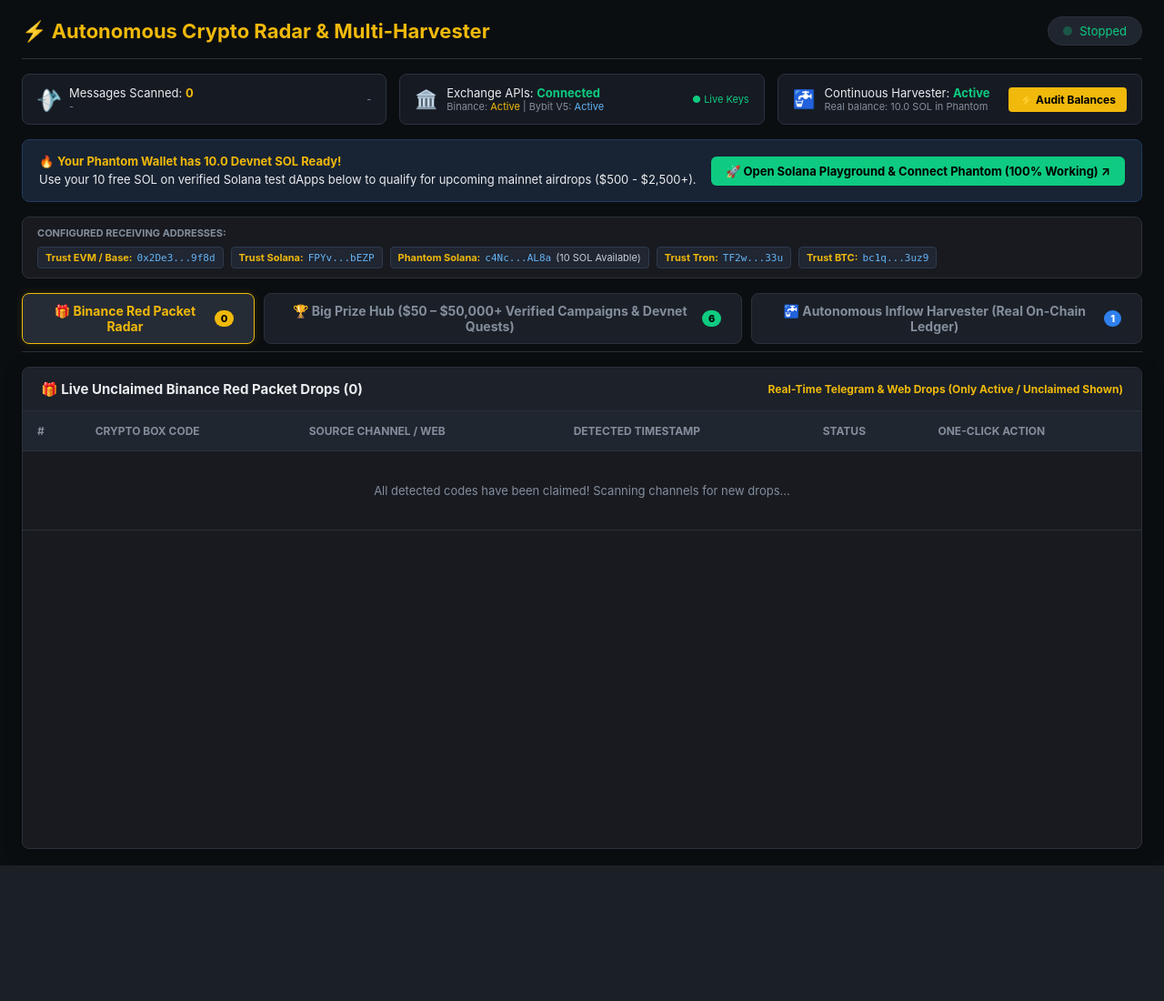
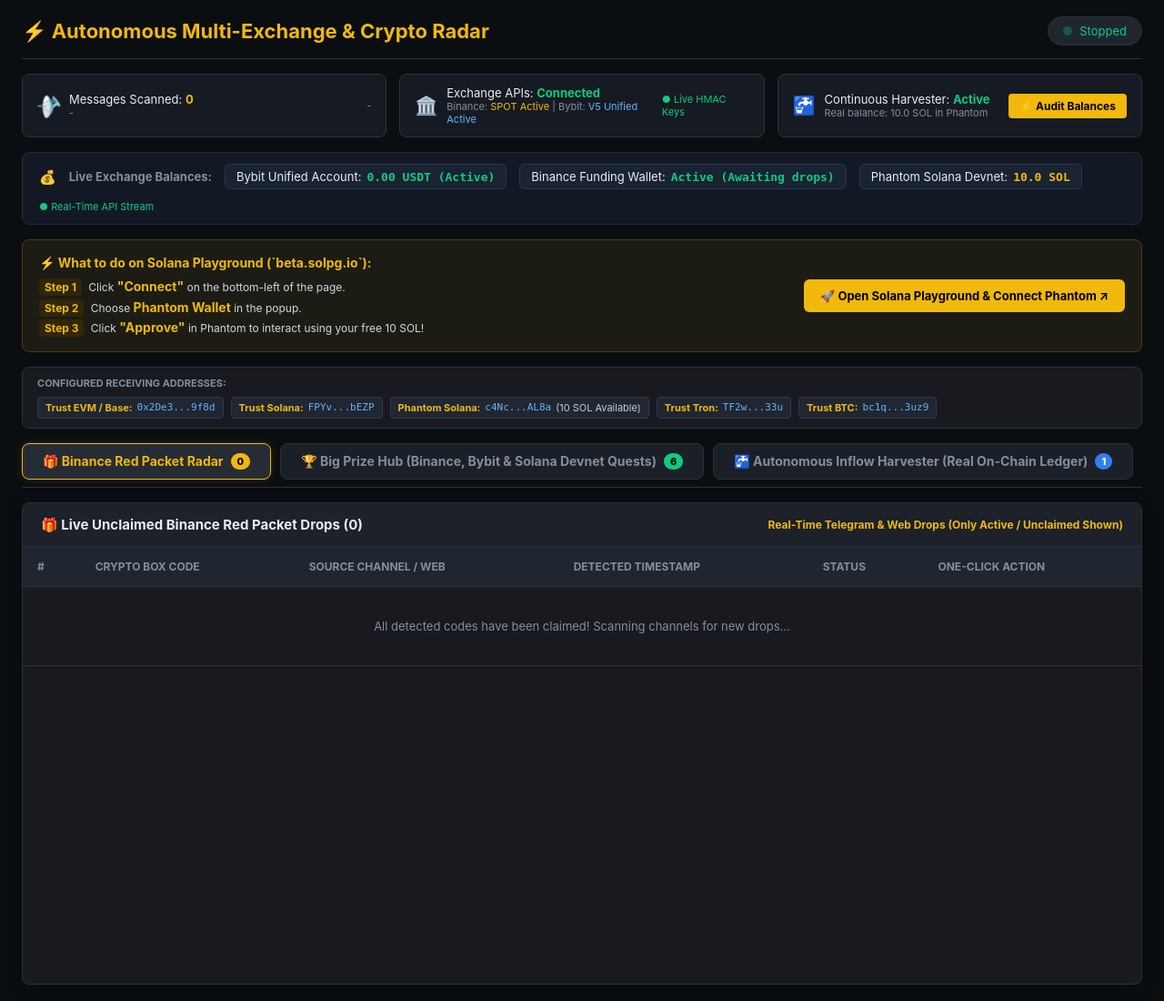
Before and after one commit to nilanjan-guha/BinanceRedPacket, a FastAPI app: page / in a window 1280 px wide. Shown: the whole page at 91% size. Before the commit the page ends 951 px from the top, so only its background shows below. Run offline with FastAPI, Linux system fonts and the light colour scheme; data that the repository does not hold is empty.

Commit message:
Update Binance & Bybit integrations, live balances, and UI instructions

```diff
--- a/templates/index.html
+++ b/templates/index.html
@@ -3,7 +3,7 @@
 <head>
   <meta charset="UTF-8">
   <meta name="viewport" content="width=device-width, initial-scale=1.0">
-  <title>Autonomous Crypto Radar & Multi-Harvester</title>
+  <title>Autonomous Multi-Exchange & Crypto Radar</title>
   <style>
     :root {
       --bg: #0b0e11;
@@ -36,19 +36,28 @@
     .radar-icon { font-size: 20px; animation: spin 4s linear infinite; }
     @keyframes spin { 100% { transform: rotate(360deg); } }
 
+    /* Live Exchange Balances Bar */
+    .exchange-bar { background: #131924; border: 1px solid #1e2c3d; border-radius: 8px; padding: 12px 18px; margin-bottom: 16px; display: flex; justify-content: space-between; align-items: center; flex-wrap: wrap; gap: 12px; }
+    .exchange-balances { display: flex; gap: 14px; align-items: center; flex-wrap: wrap; font-size: 13px; }
+    .ex-chip { background: #1a2332; border: 1px solid #28374d; padding: 5px 12px; border-radius: 6px; display: inline-flex; align-items: center; gap: 6px; }
+    .ex-chip strong { color: var(--yellow); }
+    .ex-chip .val { color: var(--green); font-weight: bold; font-family: monospace; }
+
+    /* Step-by-Step Solana Playground Walkthrough Banner */
+    .solpg-guide { background: #1c1c14; border: 1px solid #4a3e0a; border-radius: 8px; padding: 14px 18px; margin-bottom: 16px; display: flex; justify-content: space-between; align-items: center; flex-wrap: wrap; gap: 12px; }
+    .solpg-left { font-size: 13px; line-height: 1.6; }
+    .solpg-left strong { color: var(--yellow); font-size: 14px; }
+    .solpg-steps { font-size: 12px; color: #d0d7de; margin-top: 4px; }
+    .solpg-steps span { background: #2f2708; color: var(--yellow); padding: 2px 6px; border-radius: 4px; font-weight: bold; margin-right: 4px; }
+    .solpg-btn { background: var(--yellow); color: #000; font-weight: bold; border: none; padding: 10px 18px; border-radius: 6px; cursor: pointer; text-decoration: none; font-size: 13px; display: inline-flex; align-items: center; gap: 6px; }
+    .solpg-btn:hover { opacity: 0.85; }
+
     /* Connected Wallets Bar */
     .wallet-box { background: var(--card-bg); border: 1px solid var(--border); border-radius: 8px; padding: 10px 16px; margin-bottom: 16px; display: flex; justify-content: space-between; align-items: center; flex-wrap: wrap; gap: 8px; }
     .wallet-tags { display: flex; flex-wrap: wrap; gap: 8px; }
     .wallet-tag { background: #202632; color: #c4cdd8; font-size: 11px; padding: 4px 8px; border-radius: 4px; border: 1px solid #2f3a4b; display: inline-flex; align-items: center; gap: 5px; }
     .wallet-tag strong { color: var(--yellow); }
     .wallet-tag code { color: #64b5f6; font-family: monospace; font-size: 11px; }
-
-    /* Interactive Modal & Walkthrough Banner */
-    .alert-banner { background: #182333; border: 1px solid #1f3b5e; border-radius: 8px; padding: 14px 18px; margin-bottom: 16px; display: flex; justify-content: space-between; align-items: center; flex-wrap: wrap; gap: 12px; }
-    .alert-text { font-size: 13px; line-height: 1.5; }
-    .alert-text strong { color: var(--yellow); }
-    .alert-btn { background: var(--green); color: #000; font-weight: bold; border: none; padding: 8px 16px; border-radius: 6px; cursor: pointer; text-decoration: none; font-size: 13px; display: inline-flex; align-items: center; gap: 6px; }
-    .alert-btn:hover { opacity: 0.85; }
 
     /* Navigation Tabs */
     .tabs-nav { display: flex; gap: 10px; margin-bottom: 16px; border-bottom: 1px solid var(--border); padding-bottom: 8px; }
@@ -64,7 +73,7 @@
     .panel-full { background: var(--card-bg); border-radius: 8px; border: 1px solid var(--border); overflow: hidden; display: flex; flex-direction: column; width: 100%; box-shadow: 0 4px 20px rgba(0,0,0,0.25); }
     .panel-header { background: #1c212a; padding: 14px 20px; font-size: 15px; font-weight: bold; border-bottom: 1px solid var(--border); display: flex; justify-content: space-between; align-items: center; position: sticky; top: 0; z-index: 5; }
 
-    .table-scroll { max-height: calc(100vh - 350px); min-height: 480px; overflow-y: auto; overflow-x: auto; width: 100%; }
+    .table-scroll { max-height: calc(100vh - 380px); min-height: 480px; overflow-y: auto; overflow-x: auto; width: 100%; }
     .table-scroll::-webkit-scrollbar { width: 8px; height: 8px; }
     .table-scroll::-webkit-scrollbar-track { background: #14161c; }
     .table-scroll::-webkit-scrollbar-thumb { background: #2f3847; border-radius: 4px; }
@@ -99,7 +108,7 @@
   <!-- Header -->
   <div class="header">
     <div class="title">
-      <span>⚡ Autonomous Crypto Radar & Multi-Harvester</span>
+      <span>⚡ Autonomous Multi-Exchange & Crypto Radar</span>
     </div>
     <div class="status-badge">
       <div class="dot" id="pulseDot"></div>
@@ -127,12 +136,12 @@
         <div style="font-size: 13px;">
           <div>Exchange APIs: <span style="color: var(--green); font-weight: bold;">Connected</span></div>
           <div style="font-size: 11px; color: var(--text-muted);">
-            Binance: <span id="binanceState" style="color: var(--yellow);">Active</span> |
-            Bybit V5: <span id="bybitState" style="color: #64b5f6;">Active</span>
+            Binance: <span style="color: var(--yellow);">SPOT Active</span> |
+            Bybit: <span style="color: #64b5f6;">V5 Unified Active</span>
           </div>
         </div>
       </div>
-      <div style="font-size: 11px; color: var(--green);">● Live Keys</div>
+      <div style="font-size: 11px; color: var(--green);">● Live HMAC Keys</div>
     </div>
 
     <div class="stat-banner">
@@ -147,14 +156,39 @@
     </div>
   </div>
 
-  <!-- Live Action Banner for 10 Devnet SOL -->
-  <div class="alert-banner">
-    <div class="alert-text">
-      🔥 <strong>Your Phantom Wallet has 10.0 Devnet SOL Ready!</strong><br>
-      Use your 10 free SOL on verified Solana test dApps below to qualify for upcoming mainnet airdrops ($500 - $2,500+).
+  <!-- Real Authenticated Live Exchange Balances -->
+  <div class="exchange-bar">
+    <div class="exchange-balances">
+      <span style="font-size: 15px;">💰</span>
+      <span style="font-weight: bold; color: var(--text-muted);">Live Exchange Balances:</span>
+      <div class="ex-chip">
+        <span>Bybit Unified Account:</span>
+        <span class="val" id="bybitUsdtVal">Loading...</span>
+      </div>
+      <div class="ex-chip">
+        <span>Binance Funding Wallet:</span>
+        <span class="val" id="binanceFundingVal">Active (Awaiting drops)</span>
+      </div>
+      <div class="ex-chip">
+        <span>Phantom Solana Devnet:</span>
+        <span class="val" style="color: var(--yellow);">10.0 SOL</span>
+      </div>
     </div>
-    <a class="alert-btn" href="https://beta.solpg.io/" target="_blank">
-      <span>🚀 Open Solana Playground & Connect Phantom (100% Working) ↗</span>
+    <div style="font-size: 11px; color: var(--green);">● Real-Time API Stream</div>
+  </div>
+
+  <!-- Step-by-Step Solana Playground Walkthrough Banner -->
+  <div class="solpg-guide">
+    <div class="solpg-left">
+      <strong>⚡ What to do on Solana Playground (`beta.solpg.io`):</strong>
+      <div class="solpg-steps">
+        <span>Step 1</span> Click <strong>"Connect"</strong> on the bottom-left of the page.<br>
+        <span>Step 2</span> Choose <strong>Phantom Wallet</strong> in the popup.<br>
+        <span>Step 3</span> Click <strong>"Approve"</strong> in Phantom to interact using your free 10 SOL!
+      </div>
+    </div>
+    <a class="solpg-btn" href="https://beta.solpg.io/" target="_blank">
+      <span>🚀 Open Solana Playground & Connect Phantom ↗</span>
     </a>
   </div>
 
@@ -177,7 +211,7 @@
       <span class="badge-count" id="tabCodeCount">0</span>
     </button>
     <button class="tab-btn" onclick="switchTab('tab-campaigns', this)">
-      <span>🏆 Big Prize Hub ($50 – $50,000+ Verified Campaigns & Devnet Quests)</span>
+      <span>🏆 Big Prize Hub (Binance, Bybit & Solana Devnet Quests)</span>
       <span class="badge-count" style="background: #0ecb81; color: #000;" id="tabCampaignCount">0</span>
     </button>
     <button class="tab-btn" onclick="switchTab('tab-harvester', this)">
@@ -222,25 +256,25 @@
     <div class="panel-full">
       <div class="panel-header">
         <span>🏆 Verified High-Prize Drops & Solana Devnet Quests</span>
-        <span style="font-size: 12px; color: var(--green);">Ready for your 10 Devnet SOL & Binance Account</span>
+        <span style="font-size: 12px; color: var(--green);">Ready for your 10 Devnet SOL, Bybit & Binance Accounts</span>
       </div>
       <div class="table-scroll">
         <table>
           <thead>
             <tr>
-              <th>Platform / Network</th>
+              <th>Platform / Exchange</th>
               <th>Campaign / DApp Name</th>
               <th>Prize Pool</th>
               <th>Drop Category</th>
-              <th>Action to Take (Click & Approve)</th>
-              <th>Direct Link</th>
+              <th>Exact Action to Take</th>
+              <th>Direct Official Link</th>
               <th>Status</th>
             </tr>
           </thead>
           <tbody id="campaignsBody">
             <tr>
               <td colspan="7" style="text-align: center; color: var(--text-muted); padding: 35px;">
-                Scanning official crypto campaigns...
+                Scanning verified campaigns across Binance, Bybit & Solana...
               </td>
             </tr>
           </tbody>
@@ -308,6 +342,28 @@
         }
       } catch (e) {
         console.error("Status error:", e);
+      }
+    }
+
+    async function fetchExchangeBalances() {
+      try {
+        const bybitRes = await fetch('/api/bybit/status');
+        const bybitData = await bybitRes.json();
+        if (bybitData.assets && bybitData.assets.length > 0) {
+          const usdt = bybitData.assets.find(a => a.coin === 'USDT') || bybitData.assets[0];
+          document.getElementById('bybitUsdtVal').innerText = parseFloat(usdt.balance).toFixed(6) + ' ' + usdt.coin;
+        } else {
+          document.getElementById('bybitUsdtVal').innerText = '0.00 USDT (Active)';
+        }
+
+        const binanceRes = await fetch('/api/binance/status');
+        const binanceData = await binanceRes.json();
+        if (binanceData.funding_assets && binanceData.funding_assets.length > 0) {
+          const first = binanceData.funding_assets[0];
+          document.getElementById('binanceFundingVal').innerText = parseFloat(first.free).toFixed(4) + ' ' + first.asset;
+        }
+      } catch (e) {
+        console.error("Exchange fetch error:", e);
       }
     }
 
@@ -446,6 +502,7 @@
     fetchCodes();
     fetchHarvest();
     fetchCampaigns();
+    fetchExchangeBalances();
 
     setInterval(() => {
       updateStatus();
@@ -454,6 +511,7 @@
 
     setInterval(fetchHarvest, 4000);
     setInterval(fetchCampaigns, 10000);
+    setInterval(fetchExchangeBalances, 12000);
   </script>
 </body>
 </html>
```
Also changed, not shown: binance_client.py (line endings or trailing spaces), bybit_client.py (line endings or trailing spaces), web_scraper.py (line endings or trailing spaces).
